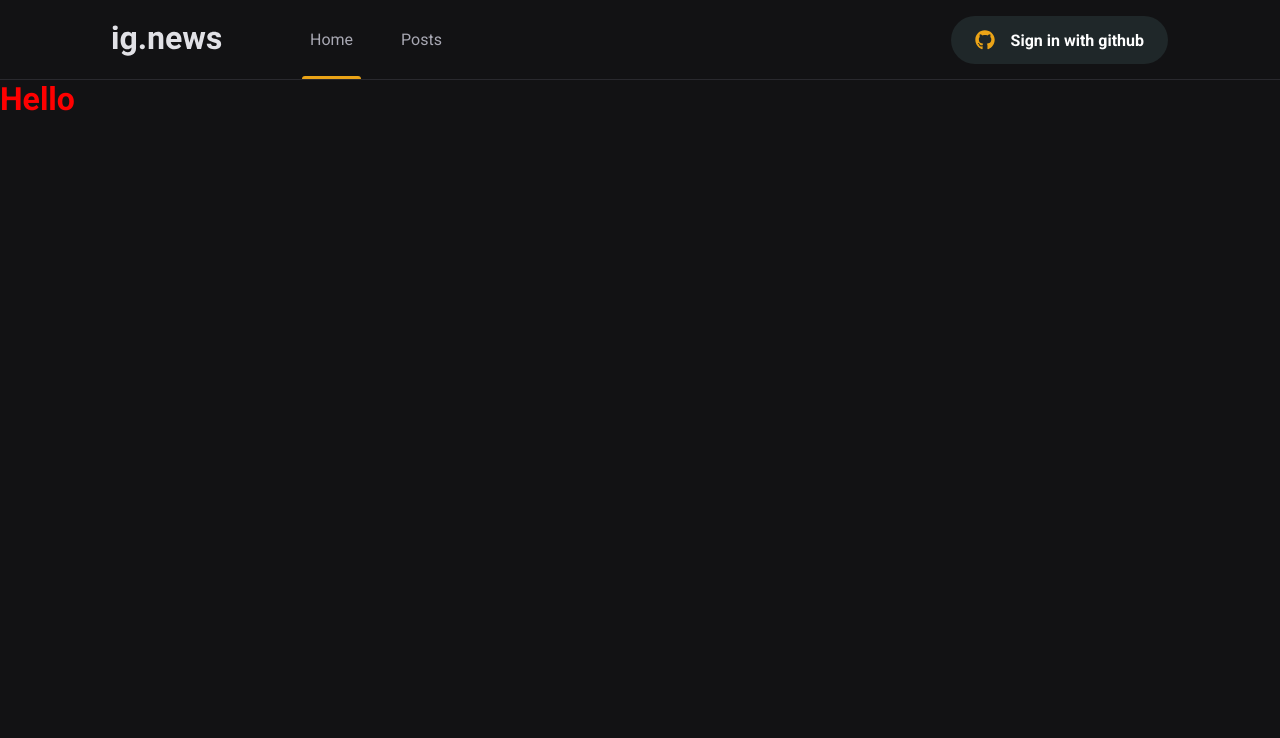
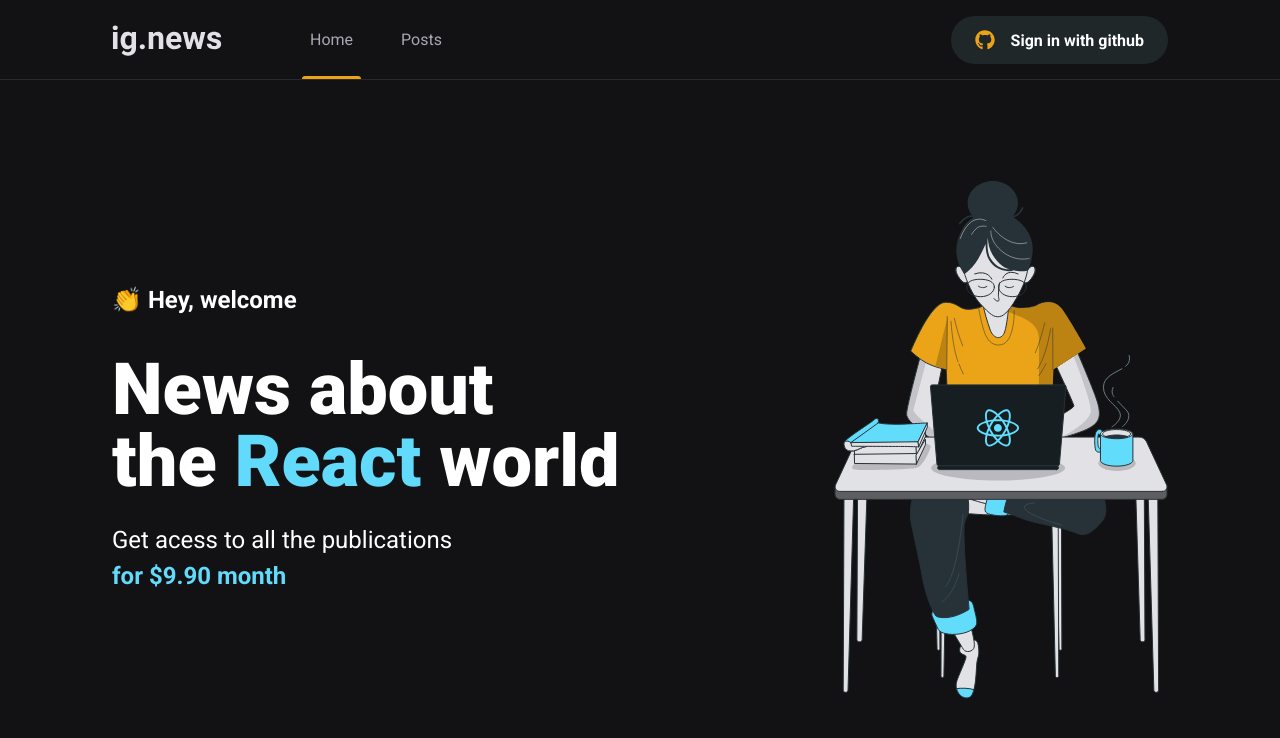
Before and after one commit to EdsonLuiz/ignews, a Next.js app: page / in a window 1280 px wide. Shown: the top 738 px of the page. Built offline with nearby package versions, Linux system fonts and the light colour scheme.

Commit message:
feat: Home page

```diff
--- a/src/pages/index.tsx
+++ b/src/pages/index.tsx
@@ -1,4 +1,5 @@
 import type { NextPage } from 'next'
+import Img from 'next/image'
 import Head from 'next/head'
 import styles from '../styles/home.module.scss'
 
@@ -8,7 +9,21 @@
       <Head>
         <title>ig.news | Home</title>
       </Head>
-      <h1 className={styles.title}>Hello</h1>
+
+      <main className={styles.contentContainer}>
+        <section className={styles.hero}>
+          <span>👏 Hey, welcome</span>
+          <h1>
+            News about<br />
+            the <span className={styles.highlight}>React</span> world
+          </h1>
+          <p className={styles.subtitle}>
+            Get acess to all the publications <br />
+            <span className={`${styles.highlight} ${styles.highlightPrice}`}>for $9.90 month</span>
+          </p>
+        </section>
+        <Img src="/images/avatar.svg" alt="Girls coding" width="334" height="520" />
+      </main>
     </>
   )
 }
--- a/src/styles/home.module.scss
+++ b/src/styles/home.module.scss
@@ -1,4 +1,39 @@
-.title {
-  color: red;
-  font-family: 'Roboto', sans-serif;
+.contentContainer {
+  align-items: center;
+  display: flex;
+  height: calc(100vh - 5rem);
+  justify-content: space-between;
+  margin: 0 auto;
+  max-width: 1120px;
+  padding: 0 2rem;
 }
+
+.hero {
+  max-width: 600px;
+
+  > span {
+    font-size: 1.5rem;
+    font-weight: bold;
+  }
+
+  h1 {
+    font-size: 4.5rem;
+    font-weight: 900;
+    line-height: 4.5rem;
+    margin-top: 2.5rem;
+  }
+}
+
+.highlight {
+  color: var(--cyan-500);
+
+  &Price {
+    font-weight: bold;
+  }
+}
+
+.subtitle {
+  font-size: 1.5rem;
+  line-height: 2.25rem;
+  margin-top: 1.5rem;
+}
```
